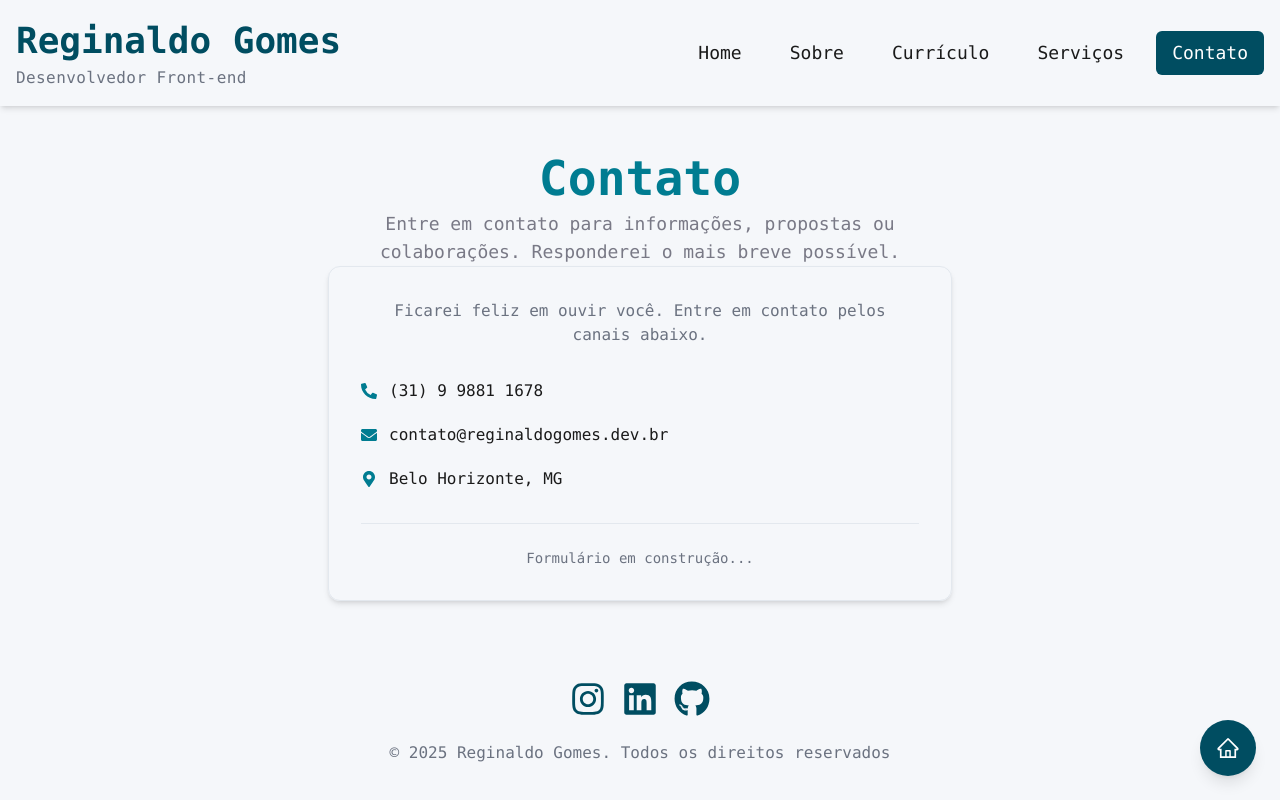
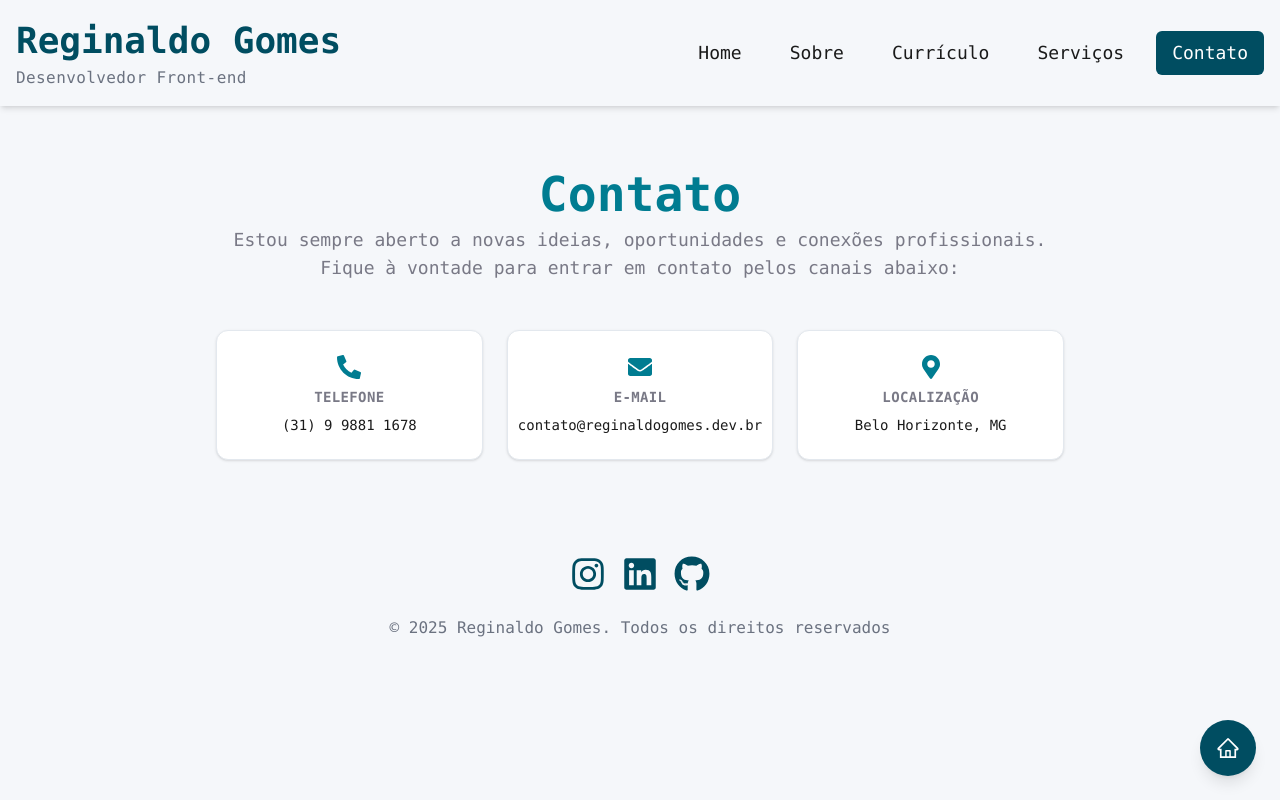
Before and after one commit to reginaldogomes/nextjs-developer-resume, a Next.js app: page /contact in a window 1280 px wide. Built offline with nearby package versions, Linux system fonts and the light colour scheme.

Commit message:
feat: update page descriptions for About and Contact pages; enhance layout and structure in Resume page

```diff
--- a/src/app/about/page.tsx
+++ b/src/app/about/page.tsx
@@ -5,7 +5,7 @@ import { motion } from 'framer-motion'
 const PageHeadData = {
   title: 'Sobre',
   description:
-    'Entre em contato para informações, propostas ou colaborações. Responderei o mais breve possível.',
+    'Um breve panorama sobre quem sou e o caminho que trilhei até aqui.',
 }
 
 const userData = {
--- a/src/app/contact/page.tsx
+++ b/src/app/contact/page.tsx
@@ -1,60 +1,64 @@
 'use client'
 
-import Main from '@/components/layout/Main'
 import PageHead from '@/components/layout/PageHead'
+import { motion } from 'framer-motion'
 import { FaPhoneAlt, FaEnvelope, FaMapMarkerAlt } from 'react-icons/fa'
-import { motion } from 'framer-motion'
 
 const PageHeadData = {
   title: 'Contato',
   description:
-    'Entre em contato para informações, propostas ou colaborações. Responderei o mais breve possível.',
+    'Estou sempre aberto a novas ideias, oportunidades e conexões profissionais. Fique à vontade para entrar em contato pelos canais abaixo:',
 }
 
 const contactData = {
-  intro: 'Ficarei feliz em ouvir você. Entre em contato pelos canais abaixo.',
   phone: '(31) 9 9881 1678',
   email: 'contato@reginaldogomes.dev.br',
   location: 'Belo Horizonte, MG',
 }
 
-function ContactPage() {
+export default function ContactPage() {
   return (
-    <div className="max-w-2xl mx-auto px-6 py-12">
+    <section className="max-w-4xl mx-auto px-6 py-16 space-y-12">
       <PageHead
         title={PageHeadData.title}
         description={PageHeadData.description}
       />
+
       <motion.div
-        className="space-y-8 bg-surface p-8 rounded-xl shadow-md border border-border"
-        initial={{ opacity: 0, y: 40 }}
+        className="grid grid-cols-1 sm:grid-cols-3 gap-6"
+        initial={{ opacity: 0, y: 30 }}
         animate={{ opacity: 1, y: 0 }}
-        transition={{ duration: 0.5 }}
+        transition={{ duration: 0.6 }}
       >
-        <p className="text-muted text-center">{contactData.intro}</p>
-
-        <div className="space-y-5">
-          <div className="flex items-center gap-3 text-foreground">
-            <FaPhoneAlt className="text-primary" />
-            <span>{contactData.phone}</span>
+        {[
+          {
+            icon: <FaPhoneAlt className="text-primary text-2xl" />,
+            label: 'Telefone',
+            value: contactData.phone,
+          },
+          {
+            icon: <FaEnvelope className="text-primary text-2xl" />,
+            label: 'E-mail',
+            value: contactData.email,
+          },
+          {
+            icon: <FaMapMarkerAlt className="text-primary text-2xl" />,
+            label: 'Localização',
+            value: contactData.location,
+          },
+        ].map((item, index) => (
+          <div
+            key={index}
+            className="bg-white border border-border rounded-xl p-6 text-center shadow-sm hover:shadow-md transition-all duration-300 flex flex-col items-center gap-2"
+          >
+            {item.icon}
+            <span className="text-sm text-muted-foreground font-semibold uppercase tracking-wide">
+              {item.label}
+            </span>
+            <span className="text-sm text-foreground">{item.value}</span>
           </div>
-          <div className="flex items-center gap-3 text-foreground">
-            <FaEnvelope className="text-primary" />
-            <span>{contactData.email}</span>
-          </div>
-          <div className="flex items-center gap-3 text-foreground">
-            <FaMapMarkerAlt className="text-primary" />
-            <span>{contactData.location}</span>
-          </div>
-        </div>
-
-        {/* Espaço reservado para formulário */}
-        <div className="pt-6 border-t border-border text-center text-sm text-muted">
-          Formulário em construção...
-        </div>
+        ))}
       </motion.div>
-    </div>
+    </section>
   )
 }
-
-export default ContactPage
--- a/src/app/resume/page.tsx
+++ b/src/app/resume/page.tsx
@@ -4,15 +4,17 @@ import { motion } from 'framer-motion'
 import { FaUser, FaBullseye, FaBriefcase, FaTools } from 'react-icons/fa'
 import { Badge } from '@/components/ui/badge'
 import PageHead from '@/components/layout/PageHead'
-import Main from '@/components/layout/Main'
+
+const PageHeadData = {
+  title: 'Currículo',
+  description: 'Conheça meu perfil profissional',
+}
 
 const userData = {
-  nome: 'Currículo',
-  cargo: 'Conheça meu perfil profissional',
   resumo:
-    'Desenvolvedor front-end com experiência na construção de interfaces modernas, acessíveis e com alto desempenho. Utilizo tecnologias como React, Next.js e TypeScript para desenvolver aplicações escaláveis, integradas a serviços de nuvem. Atuo com soluções Microsoft Azure, incluindo App Services, Static Web Apps e pipelines de CI/CD com Azure DevOps. Foco na entrega de soluções digitais seguras, otimizadas e alinhadas às boas práticas de desenvolvimento em cloud.',
+    'Desenvolvedor front-end com experiência na construção de interfaces modernas, acessíveis e com alto desempenho. Utilizo tecnologias como React, Next.js e TypeScript para desenvolver aplicações escaláveis, integradas a serviços de nuvem. \n\nAtuo com soluções Microsoft Azure, incluindo App Services, Static Web Apps e pipelines de CI/CD com Azure DevOps. Foco na entrega de soluções digitais seguras, otimizadas e alinhadas às boas práticas de desenvolvimento em cloud.',
   objetivo:
-    'Atuar em projetos desafiadores que contribuam para meu desenvolvimento técnico e estratégico, com foco em front-end e soluções em nuvem. Busco oportunidades que promovam evolução contínua e permitam assumir responsabilidades crescentes, incluindo a liderança técnica de times e projetos de alta relevância.',
+    'Atuar em projetos desafiadores que contribuam para meu desenvolvimento técnico e estratégico, com foco em front-end e soluções em nuvem.\n\nBusco oportunidades que promovam evolução contínua e permitam assumir responsabilidades crescentes, incluindo a liderança técnica de times e projetos de alta relevância.',
   experiencia: [
     'Analista Desenvolvedor Front-end - BH Solutions (2023 - Atual)',
     'Analista Desenvolvedor Front-end - Locaweb (2022 - 2023)',
@@ -43,9 +45,8 @@ const techStacks: Record<
   { name: string; nivel: number }[]
 > = {
   design: [
-    { name: 'Figma', nivel: 3 },
-    { name: 'UX/UI', nivel: 4 },
-    { name: 'HTML', nivel: 5 },
+    { name: 'Figma', nivel: 5 },
+    { name: 'UX/UI', nivel: 5 },
     { name: 'CSS', nivel: 5 },
   ],
   frontend: [
@@ -68,17 +69,16 @@ const techStacks: Record<
     { name: 'Azure', nivel: 5 },
     { name: 'CI/CD', nivel: 4 },
     { name: 'Docker', nivel: 3 },
+    { name: 'AWS', nivel: 4 },
   ],
 }
 
 const Page = () => (
   <section className="w-full max-w-5xl mx-auto px-4 py-16 space-y-12">
-    <div className="text-center">
-      <h1 className="text-4xl sm:text-5xl font-bold text-primary">
-        {userData.nome}
-      </h1>
-      <p className="text-muted-foreground text-lg mt-2">{userData.cargo}</p>
-    </div>
+    <PageHead
+      title={PageHeadData.title}
+      description={PageHeadData.description}
+    />
 
     <div className="space-y-8">
       {sections.map(({ title, content, icon }, index) => (
@@ -100,7 +100,7 @@ const Page = () => (
               ))}
             </ul>
           ) : (
-            <p className="text-muted-foreground text-sm text-justify">
+            <p className="text-muted-foreground text-sm text-justify whitespace-pre-line">
               {content}
             </p>
           )}
```
